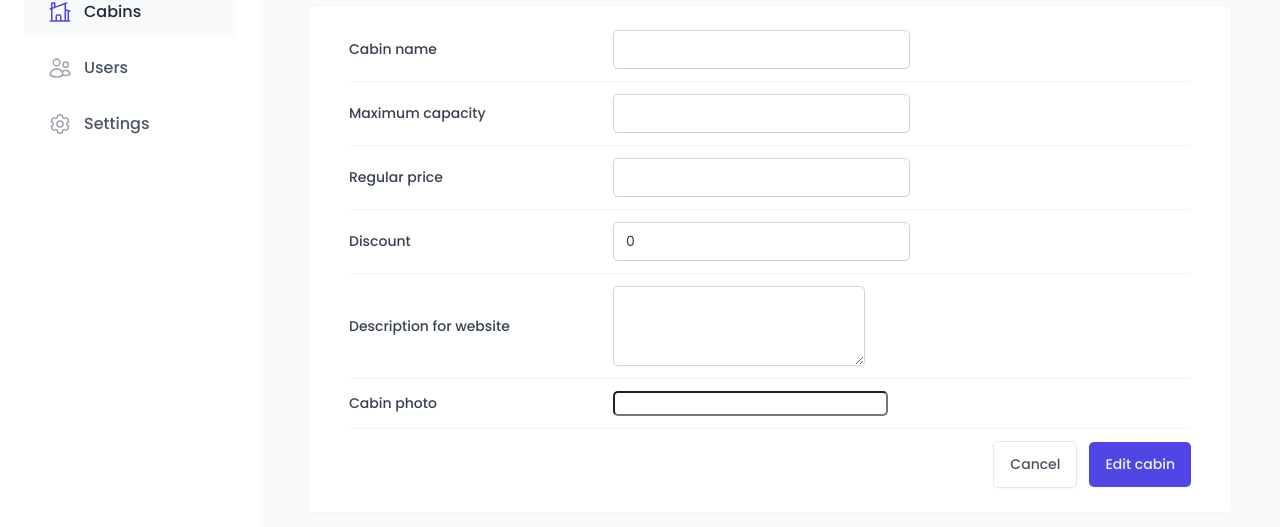
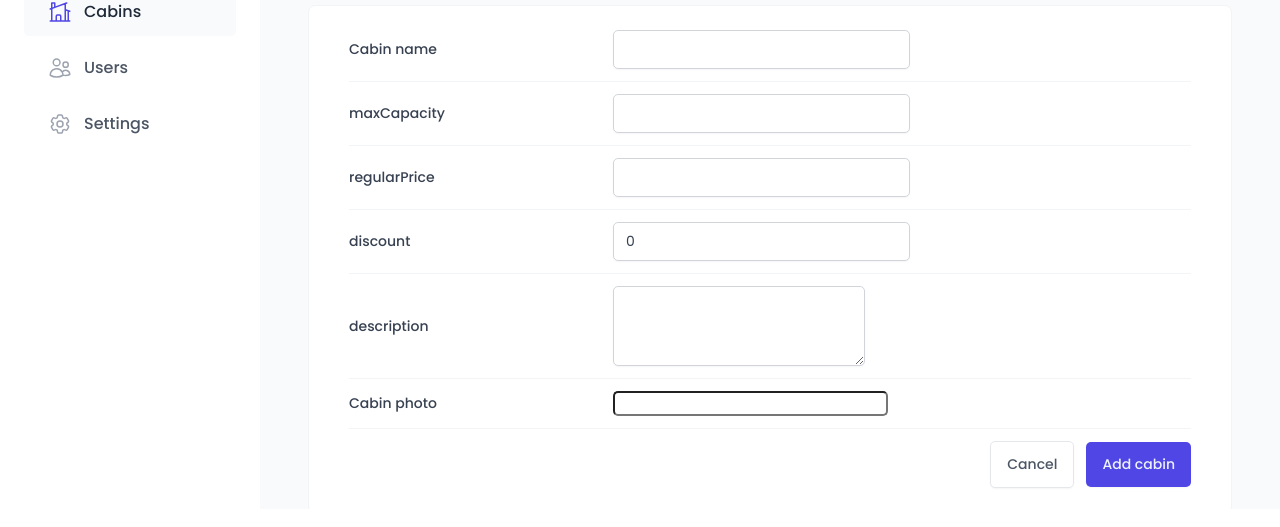
Before and after one commit to keithi16/the-wild-oasis, a React (Vite) app: page /cabins in a window 1280 px wide. Both pictures are taken after a click on the button "Add new cabin". Shown: the part 291-818 px from the top of the page. Built offline with nearby package versions, Linux system fonts and the light colour scheme; no server answers; the database is empty; a web font is replaced by a local one.

Commit message:
add: from erros handlers

```diff
--- a/src/features/cabins/CreateCabinForm.jsx
+++ b/src/features/cabins/CreateCabinForm.jsx
@@ -1,5 +1,3 @@
-import styled from "styled-components";
-
 import Input from "../../ui/Input";
 import Form from "../../ui/Form";
 import Button from "../../ui/Button";
@@ -9,45 +7,12 @@ import { useForm } from "react-hook-form";
 import { useMutation, useQueryClient } from "@tanstack/react-query";
 import { createCabin } from "../../services/apiCabins";
 import toast from "react-hot-toast";
+import FormRow from "../../ui/FormRow";
 
-const FormRow = styled.div`
-  display: grid;
-  align-items: center;
-  grid-template-columns: 24rem 1fr 1.2fr;
-  gap: 2.4rem;
-
-  padding: 1.2rem 0;
-
-  &:first-child {
-    padding-top: 0;
-  }
-
-  &:last-child {
-    padding-bottom: 0;
-  }
-
-  &:not(:last-child) {
-    border-bottom: 1px solid var(--color-grey-100);
-  }
-
-  &:has(button) {
-    display: flex;
-    justify-content: flex-end;
-    gap: 1.2rem;
-  }
-`;
-
-const Label = styled.label`
-  font-weight: 500;
-`;
-
-const Error = styled.span`
-  font-size: 1.4rem;
-  color: var(--color-red-700);
-`;
 
 function CreateCabinForm() {
-  const { register, handleSubmit, reset } = useForm();
+  const { register, handleSubmit, reset, getValues, formState } = useForm();
+  const { errors } = formState;
    const queryClient = useQueryClient();
 
   const { mutate, isLoading: isCreating } = useMutation({
@@ -68,42 +33,63 @@ function CreateCabinForm() {
     mutate(data);
   }
 
+  function onError(errors) {
+    // console.log(errors);
+  }
+
   return (
-    <Form onSubmit={handleSubmit(onSubmit)}>
-      <FormRow>
-        <Label htmlFor="name">Cabin name</Label>
-        <Input type="text" id="name" {...register("name")} />
+    <Form onSubmit={handleSubmit(onSubmit, onError)}>
+      <FormRow label="Cabin name" error={errors?.name?.message}>
+        <Input type="text" id="name" disabled={isCreating} {...register("name", {
+          required: "This field is required",
+        })} />
       </FormRow>
 
-      <FormRow>
-        <Label htmlFor="maxCapacity">Maximum capacity</Label>
-        <Input type="number" id="maxCapacity" {...register('maxCapacity')} />
+      <FormRow label="maxCapacity" error={errors?.maxCapacity?.message}>
+        <Input type="number" id="maxCapacity" {...register('maxCapacity', {
+          required: "This field is required",
+          min: {
+            value: 1,
+            message: 'Capacity should be at least 1'
+          }
+        } )} />
       </FormRow>
 
-      <FormRow>
-        <Label htmlFor="regularPrice">Regular price</Label>
-        <Input type="number" id="regularPrice"  {...register('regularPrice')} />
+      <FormRow label="regularPrice" error={errors?.regularPrice?.message}>
+        <Input type="number" id="regularPrice"  disabled={isCreating} {...register('regularPrice', {
+          required: "This field is required",
+          min: {
+            value: 1,
+            message: 'Capacity should be at least 1'
+          }
+        })} />
       </FormRow>
 
-      <FormRow>
-        <Label htmlFor="discount">Discount</Label>
-        <Input type="number" id="discount" defaultValue={0}  {...register('discount')} />
+      <FormRow label="discount" error={errors?.discount?.message}>
+        <Input type="number" id="discount"  disabled={isCreating} defaultValue={0}  {...register('discount', {
+          required: "This field is required",
+          validate: (value) => value <= getValues().regularPrice || "Discount should be less than regular price",
+        })} />
       </FormRow>
 
-      <FormRow>
-        <Label htmlFor="description">Description for website</Label>
-        <Textarea type="number" id="description" defaultValue=""  {...register('description')} />
+      <FormRow label="description" error={errors?.description?.message}>
+        <Textarea type="number" id="description"  disabled={isCreating} defaultValue=""  {...register('description', {
+          required: "This field is required",
+          min: {
+            value: 1,
+            message: 'Capacity should be at least 1'
+          }
+        })} />
       </FormRow>
 
-      <FormRow>
-        <Label htmlFor="image">Cabin photo</Label>
-        <FileInput id="image" accept="image/*" />
+      <FormRow label="Cabin photo">
+        <FileInput id="image"  disabled={isCreating} accept="image/*" />
       </FormRow>
 
       <FormRow>
         {/* type is an HTML attribute! */}
         <Button variation="secondary" type="reset">Cancel</Button>
-        <Button disabled={isCreating}>Edit cabin</Button>
+        <Button disabled={isCreating}>Add cabin</Button>
       </FormRow>
     </Form>
   );
--- a/src/ui/AppLayout.jsx
+++ b/src/ui/AppLayout.jsx
@@ -13,6 +13,7 @@ const StyledAppLayout = styled.div`
 const Main = styled.main`
     background-color: var(--color-grey-50);
     padding: 4rem 4.8rem 6.4rem;
+    overflow: scroll;
 `;
 
 const Container = styled.div`
--- /dev/null
+++ b/src/ui/FormRow.jsx
@@ -0,0 +1,50 @@
+import styled from "styled-components";
+
+const StyledFormRow = styled.div`
+  display: grid;
+  align-items: center;
+  grid-template-columns: 24rem 1fr 1.2fr;
+  gap: 2.4rem;
+
+  padding: 1.2rem 0;
+
+  &:first-child {
+    padding-top: 0;
+  }
+
+  &:last-child {
+    padding-bottom: 0;
+  }
+
+  &:not(:last-child) {
+    border-bottom: 1px solid var(--color-grey-100);
+  }
+
+  &:has(button) {
+    display: flex;
+    justify-content: flex-end;
+    gap: 1.2rem;
+  }
+`;
+
+const Label = styled.label`
+  font-weight: 500;
+`;
+
+const Error = styled.span`
+  font-size: 1.4rem;
+  color: var(--color-red-700);
+`;
+
+
+function FormRow({ label, error, children }) {
+  return (
+    <StyledFormRow>
+        {label && <Label htmlFor={children.props.id}>{label}</Label>}
+        {children}
+        {error && <Error>{error}</Error>}
+  </StyledFormRow>
+  )
+}
+
+export default FormRow
```
